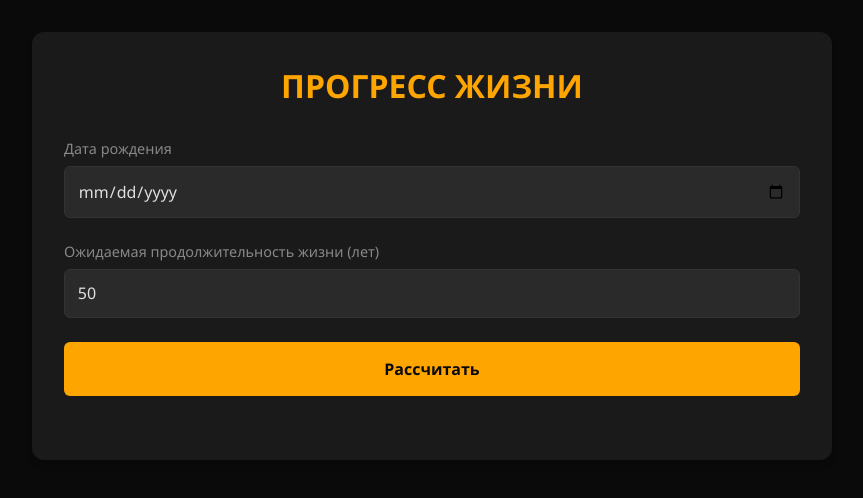
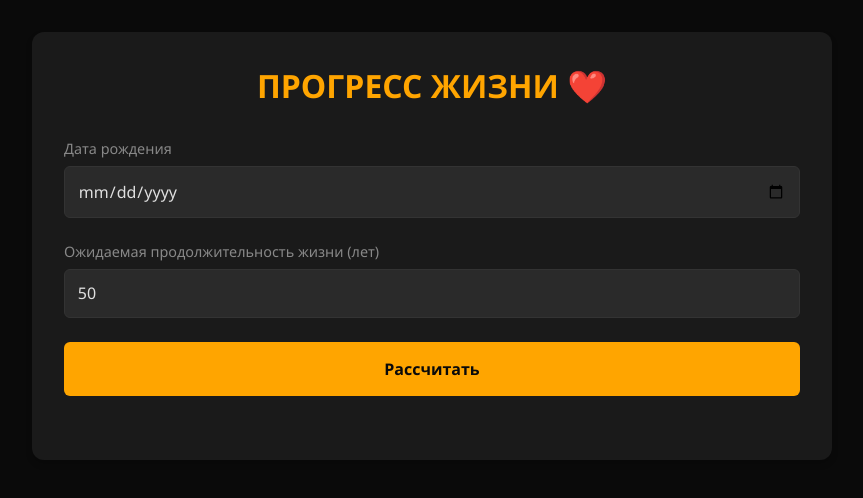
Before and after one commit to ValeryF/progressoflife, a plain HTML site: page index.html in a window 1280 px wide. Shown: the whole page, without its empty margins (208-1071 px from the left). Drawn offline with Linux system fonts and the light colour scheme.

Commit message:
Update index.html

```diff
--- a/index.html
+++ b/index.html
@@ -3,7 +3,7 @@
 <head>
     <meta charset="UTF-8">
     <meta name="viewport" content="width=device-width, initial-scale=1.0">
-    <title>Прогресс жизни🖤</title>
+    <title>Прогресс жизни</title>
     <style>
         * {
             margin: 0;
@@ -159,7 +159,7 @@
 </head>
 <body>
     <div class="container">
-        <h1>ПРОГРЕСС ЖИЗНИ</h1>
+        <h1>ПРОГРЕСС ЖИЗНИ ❤️</h1>
 
         <div class="input-group">
             <label>Дата рождения</label>
```
